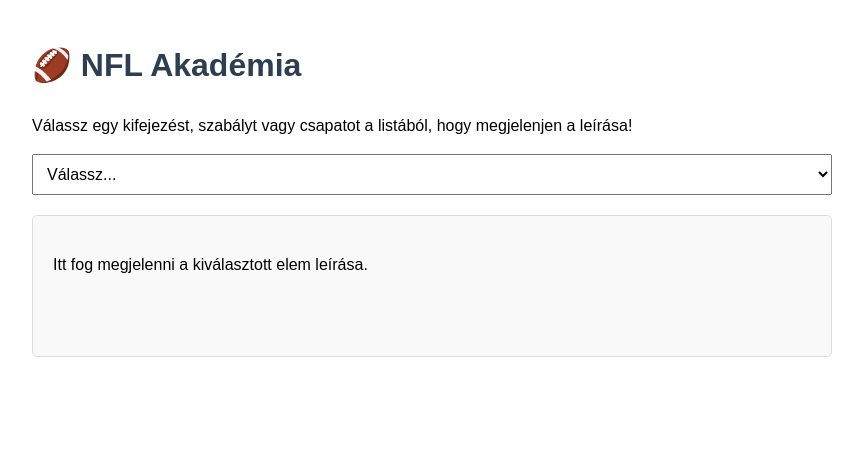
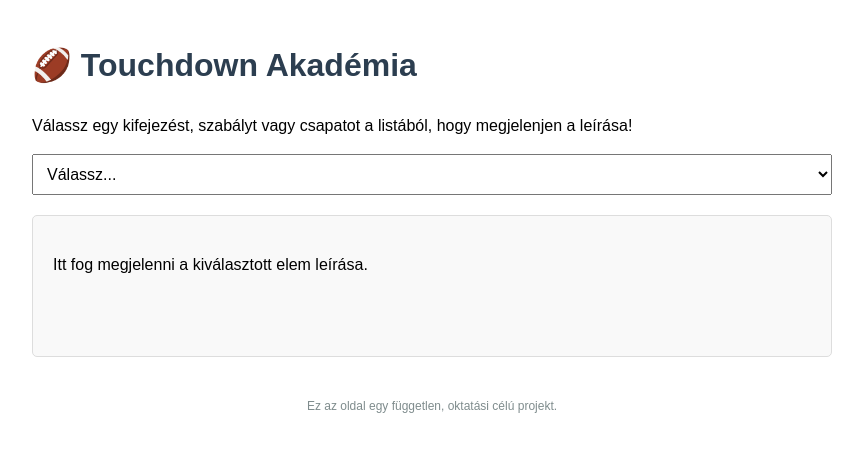
Before and after one commit to Videodigit/NFLA, a Flask app: page / in a window 1280 px wide. Shown: the top 452 px of the page, without its empty margins (208-1071 px from the left). Run offline with Flask 3, Linux system fonts and the light colour scheme; data comes from the database, SQL or seed files in the repository.

Commit message:
Névváltás Touchdown Akadémiára

```diff
--- a/templates/index.html
+++ b/templates/index.html
@@ -3,17 +3,18 @@
 <head>
     <meta charset="UTF-8">
     <meta name="viewport" content="width=device-width, initial-scale=1.0">
-    <title>NFL Akadémia</title>
+    <title>Touchdown Akadémia</title>
     <style>
         body { font-family: sans-serif; max-width: 800px; margin: 40px auto; padding: 0 20px; line-height: 1.6; }
         h1 { color: #2c3e50; }
         select { width: 100%; padding: 10px; margin-bottom: 20px; font-size: 16px; }
         #description-display { padding: 20px; background-color: #f9f9f9; border: 1px solid #ddd; border-radius: 5px; min-height: 100px; }
+        footer { margin-top: 40px; text-align: center; font-size: 12px; color: #7f8c8d; }
     </style>
 </head>
 <body>
 
-    <h1>🏈 NFL Akadémia</h1>
+    <h1>🏈 Touchdown Akadémia</h1>
     <p>Válassz egy kifejezést, szabályt vagy csapatot a listából, hogy megjelenjen a leírása!</p>
 
     <select id="terms-select">
@@ -33,6 +34,11 @@
     <div id="description-display">
         <p>Itt fog megjelenni a kiválasztott elem leírása.</p>
     </div>
+
+    <footer>
+        <p>Ez az oldal egy független, oktatási célú projekt.</p>
+    </footer>
+
 
     <script>
         // A Flask által átadott összes adatot beletesszük egy JavaScript változóba.
```
